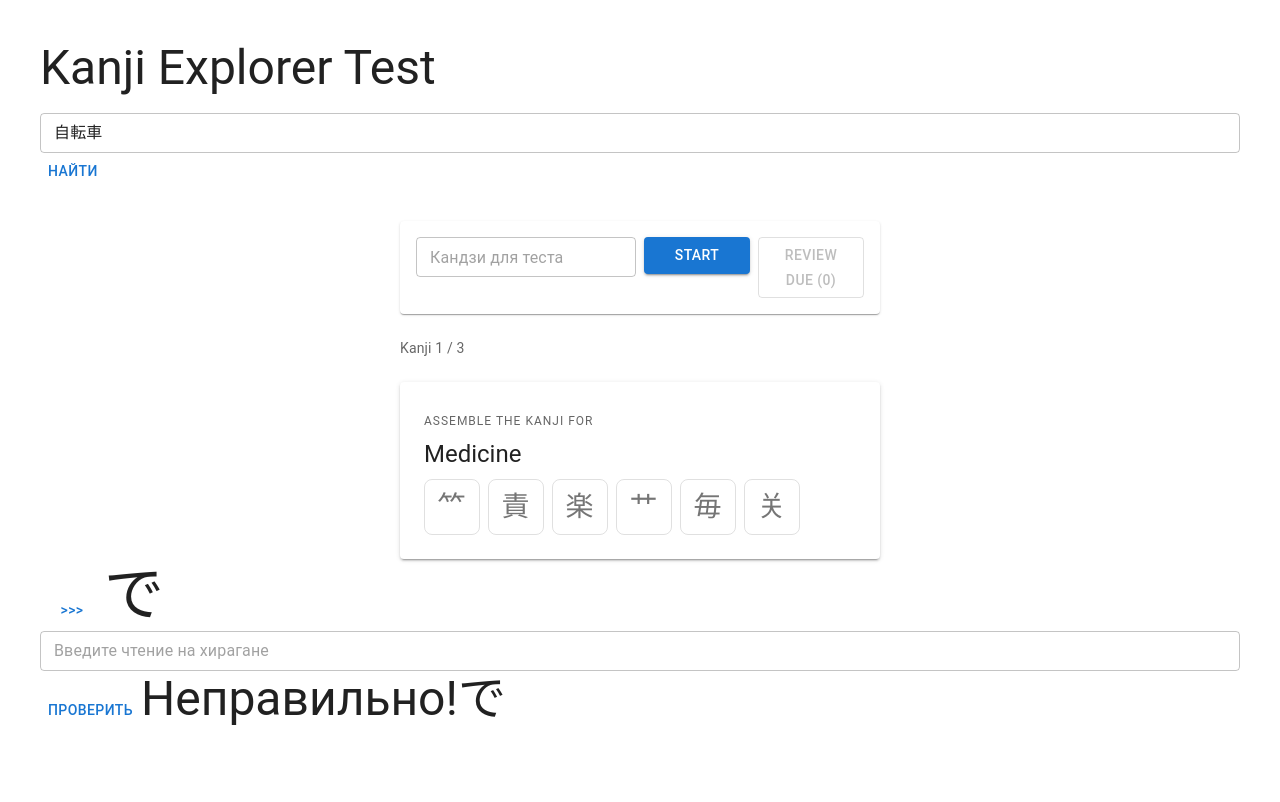
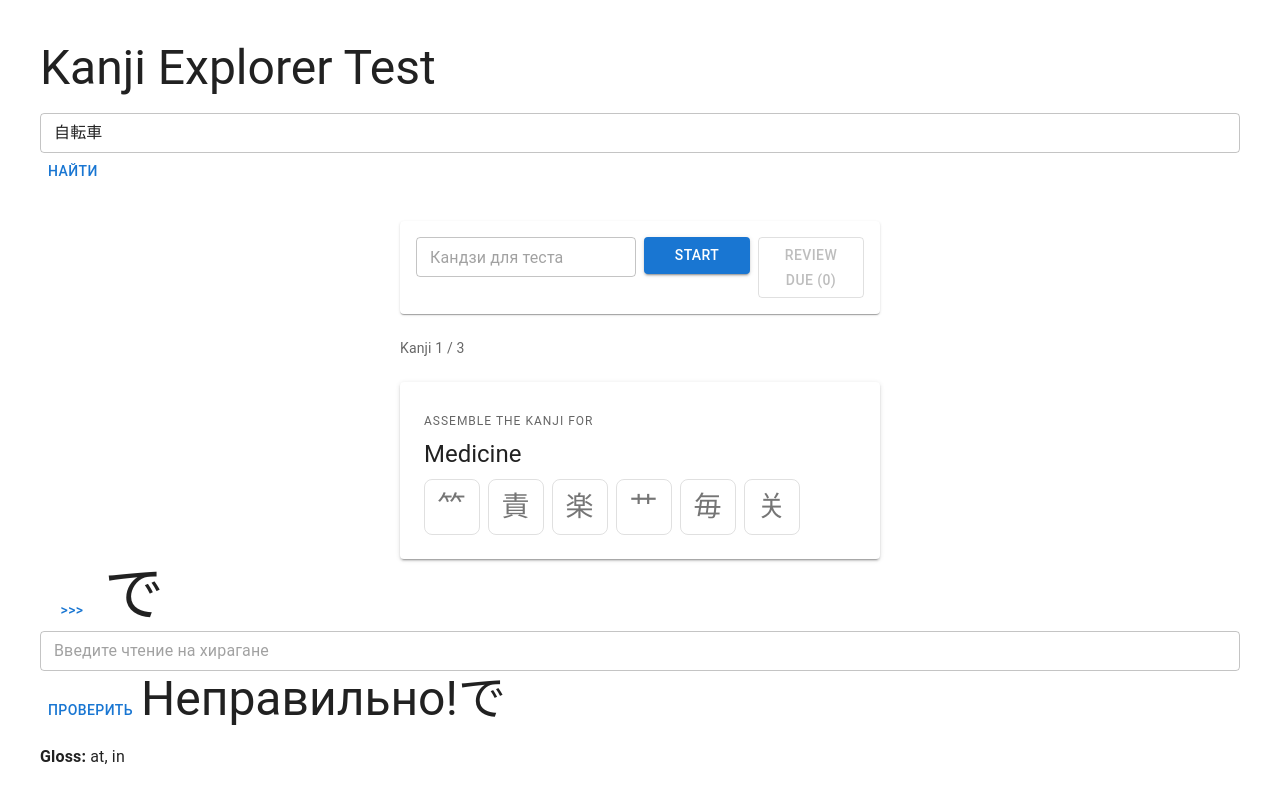
Before and after one commit to azimia404/KanjiJidai, a Next.js app: page / in a window 1280 px wide. Both pictures are taken after a click on the button "ПРОВЕРИТЬ". Shown: the top 802 px of the page. Built offline with nearby package versions, Linux system fonts and the light colour scheme; what ts-fsrs would draw is missing.

Commit message:
Added meaning to word reading results

```diff
--- a/src/app/page.tsx
+++ b/src/app/page.tsx
@@ -16,6 +16,7 @@ export default function Home() {
   );
 
   const [showResult, setShowResult] = useState(false);
+  const glossText = word?.glosses?.join(", ") ?? "";
 
   const nextWord = () => {
     const filteredWords = Object.values(wordsData).filter(
@@ -42,6 +43,11 @@ export default function Home() {
         word={word}
         onResult={() => setShowResult(true)}
       />
+      {showResult && (
+          <Typography variant="body1" sx={{ mt: 2 }}>
+            <strong>Gloss:</strong> {glossText}
+          </Typography>
+        )}
       {showResult &&
         (word?.kanji.length ? word?.kanji.length : 0) > 0 && (
           <Grid container spacing={2}>
```
